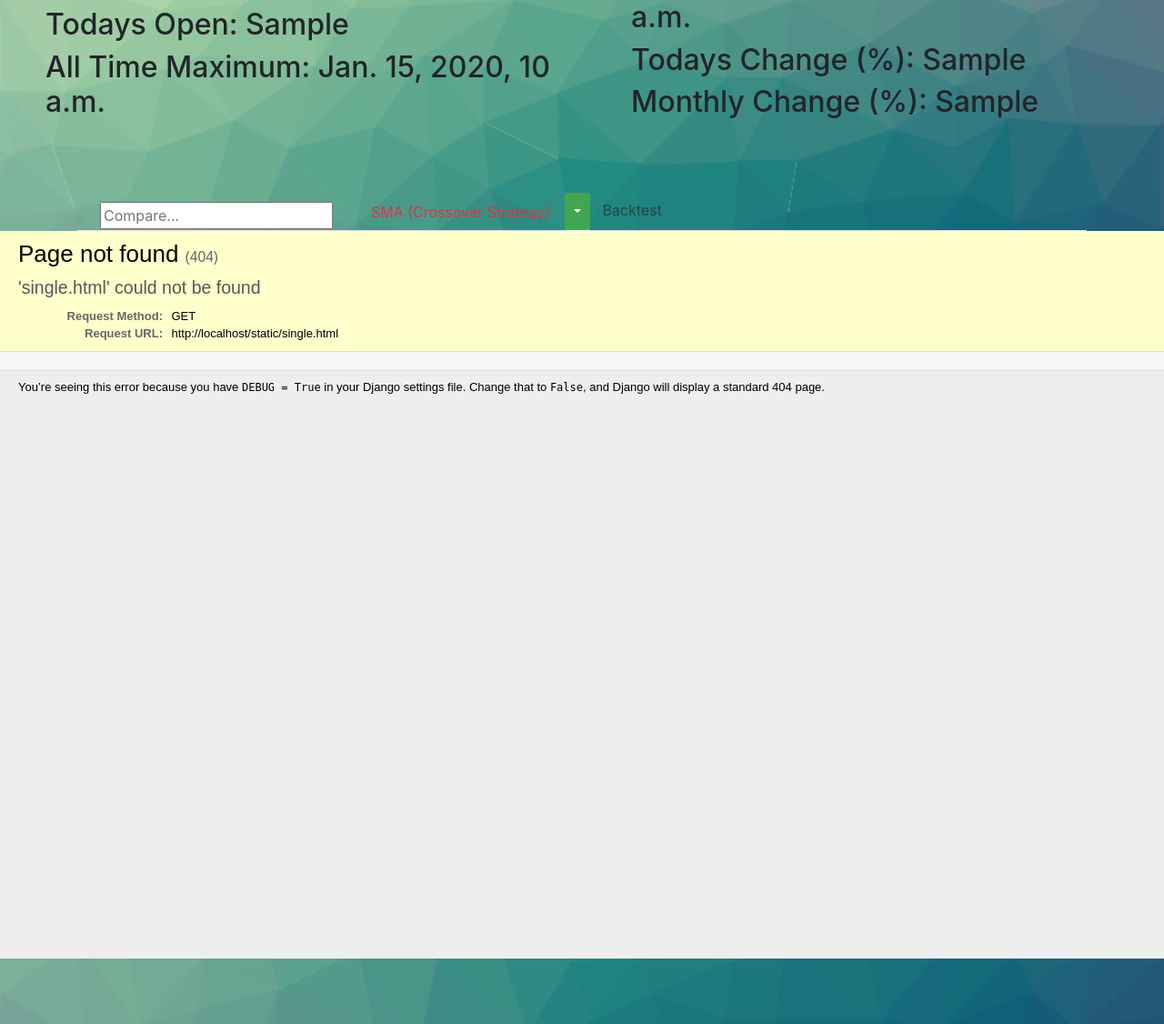
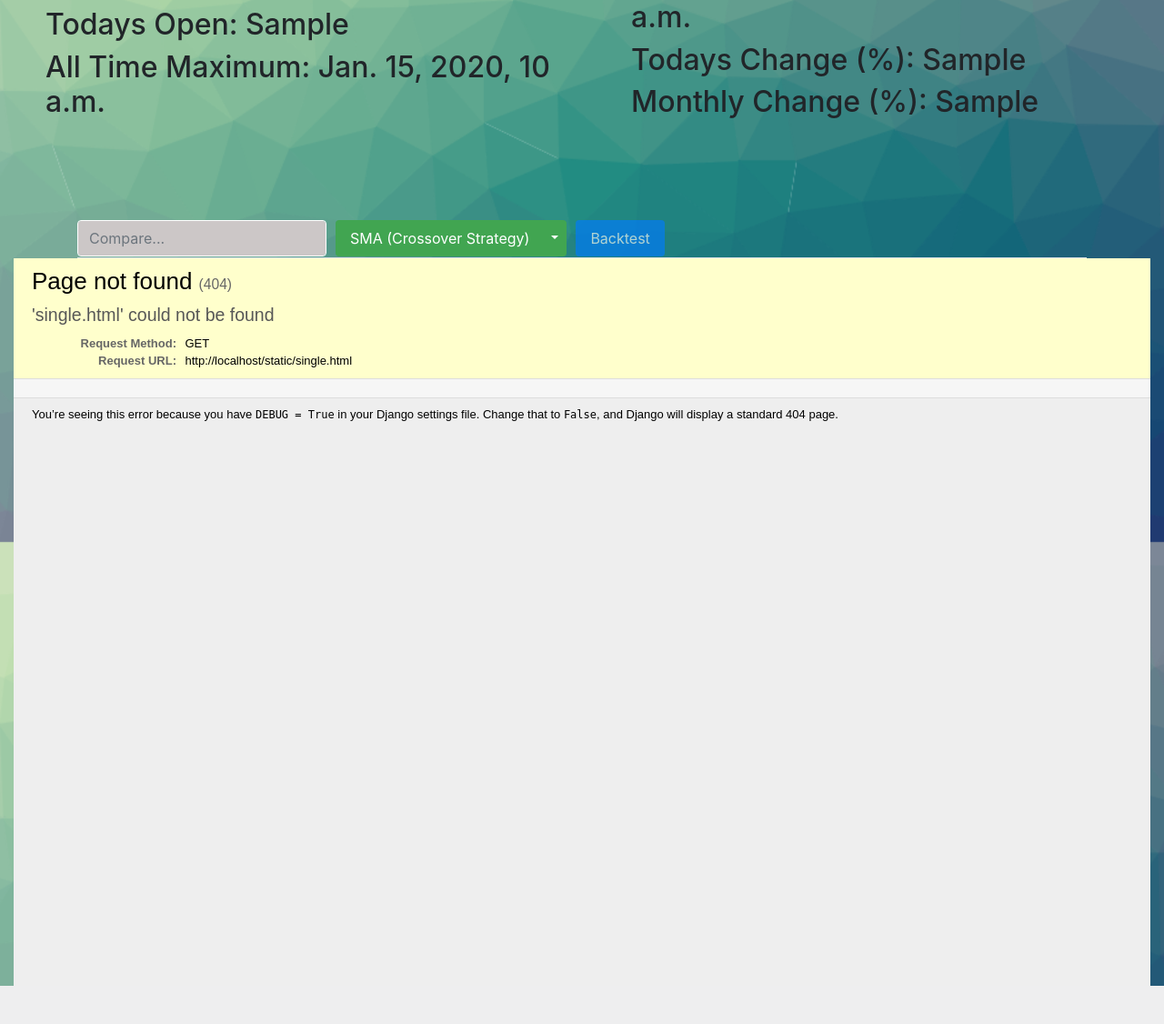
Before and after one commit to mehrakartik/sma-crossover-strategy, a Django app: template mysite/templates/Chart.html in a window 1280 px wide. Shown: the part 204-1330 px from the top of the page at 91% size. After the commit the page ends 1288 px from the top, so only its background shows below. Run offline with Django 3.2, Linux system fonts and the light colour scheme; the template is opened without the code that fills it: most values are stand-ins (such as "Sample title", 1, 10 or a date in 2020); some libraries are stand-ins or nearby versions.

Commit message:
buttons,search bar,tooltips updated

```diff
--- a/mysite/templates/Chart.html
+++ b/mysite/templates/Chart.html
@@ -72,8 +72,8 @@
 <h1>{{summary.ticker}}:</h1>
 
 
-  <h2 style="color: {{summary.color}};margin-left: 10px;margin-right: 10px;padding-top: 6px;">{{summary.latest_diff}}</h2>
-  <h2 style="color: {{summary.color}};margin-left: 10px;margin-right: 10px;padding-top: 6px;">({{summary.latest_diff_pct}}&#37;)</h2>
+  <h2 style="color: {{summary.color}};margin-left: 10px;margin-right: 10px;padding-top: 6px;" data-toggle="tooltip" data-placement="top" title="latest_diff">{{summary.latest_diff}}</h2>
+  <h2 style="color: {{summary.color}};margin-left: 10px;margin-right: 10px;padding-top: 6px;" data-toggle="tooltip" data-placement="top" title="latest_diff_pct">({{summary.latest_diff_pct}}&#37;)</h2>
 </div>
 <br>
   <div style="display: flex;">
@@ -95,51 +95,44 @@
 
 <br><br><br>
 
-<!-- the chart div -->
-<div class="row">
-    <div class="container">
-      <ul class="nav nav-tabs">
-        <!-- <li class="nav-item">
-          <a class="nav-link " href="/compare">Compare</a>
-        </li> -->
+<div style="margin-top: 30px;" class="container">
+      <ul class="nav nav-tabs" >
         <li class="nav-item">
-          <div class="col-12 col-md-10 col-lg-8">
-                <form action="/compare" method="get">
+         <form class="form-inline" action="/compare" method="get">
 
-                  <input type="text" name="text"  placeholder="Compare..."  style="color:#100404; margin-top:10px; margin-left: 10px; margin-right:10px" >
 
-                </form>
-              </div>
+
+    <!-- <label for="inputPassword2" class="sr-only">Password</label> -->
+    <input type="text" name="text" class="form-control"  placeholder="Compare..." style="height: 40px;border-color:white;background-color: #CCC7C7;text-shadow:11;">
+
+
+</form>
         </li>
-        <!-- <li class="nav-item">
-          <a class="nav-link" href="/smacs">SMA (Crossover Strategy)</a>
-        </li> -->
-         <li class="nav-item">
+
+        <li class="nav-item ">
           <!-- <a class="nav-link active" href="#">SMA (Crossover Strategy)</a> -->
+           <div class="btn-group drodown">
 
-          <div class="btn-group drodown">
+                  <a class="nav-link btn btn-danger" data-toggle="tooltip" data-placement="top" title="It will show you the simple moving average of 40 days and 100 days" href="/smacs" style="margin-left: 10px;border: none;margin-bottom: 2px;">SMA (Crossover Strategy)</a>
 
-                  <a class="nav-link text-danger" href="/smacs" data-toggle="tooltip" data-placement="top" title="It will show you the simple moving average of 40 days and 100 days" style="color: #41a551;">SMA (Crossover Strategy)</a>
-
-                    <button type="button" class="btn btn-danger dropdown-toggle dropdown-toggle-split " data-toggle="dropdown" aria-haspopup="true" aria-expanded="false" data-toggle="tooltip" data-placement="top" title="You can choose  manually short and long window here!">
-                      <span class="sr-only">Toggle Dropdown</span>
+                    <button type="button" class="btn btn-danger dropdown-toggle dropdown-toggle-split" data-toggle="dropdown" aria-haspopup="true" aria-expanded="false" data-toggle="tooltip" data-placement="top" title="You can choose  manually short and long window here!" style="border:none;margin-bottom: 2px;">
+                      <span class="sr-only" >Toggle Dropdown</span>
                     </button>
-                    <div class="dropdown-menu dropdown-menu-right">
+                    <div class="dropdown-menu">
       <!-- Dropdown menu links -->
 
-                                                <div class="row" style="background-color:grey" >
+                            <div class="row" >
                              <form action="/smacs" method="get">
                               <div class="col">
-                              <input type="number" name="short_window" placeholder="Short Window" style="margin-left: 15px;margin-right: 15px">
+                              <input type="number" name="short_window" placeholder="Short Window" style="background-color: grey;">
                             </div>
-                              <br>
+
                             <div class="col">
-                              <input type="number" name="long_window" placeholder="Long Window"  style="margin-left: 15px;margin-right: 15px">
+                              <input type="number" name="long_window" placeholder="Long Window">
                              </div>
-                             <br>
 
-                             <div class="col" >
-                              <input type="submit"style="margin-left: 70px;margin-right: 70px">
+                             <div class="col">
+                              <input type="submit">
                             </div>
                           </form>
 
@@ -149,14 +142,13 @@
               </div>
             </form>
         </li>
-        <li class="nav-item">
-          <span class="d-inline-block" tabindex="0" data-toggle="tooltip" title="First do the SMA analysis">
-  <button class="btn " style="pointer-events: none;" type="button" disabled>Backtest</button>
-</span>
+        <li class="nav-item n">
+        <button class="nav-link btn btn-primary" href="/backtest" style="margin-left: 10px;border:none;margin-bottom: 2px;" disabled="true" data-toggle="tooltip" data-placement="top" title="Please first do the SMA!" >Backtest</button>
+
         </li>
       </ul>
 
-
+    </div>
 </div>
 <div class="container-fluid">
     <iframe src='{% static "single.html"%}' frameborder="0" scrolling="no" width="100%" height="800" align="right" style="background: 'https://www.pexels.com/photo/953214/download/?search_query=gradient%2520website%2520background&tracking_id=vu6avlvu9sc';border-spacing: 0px">
```
